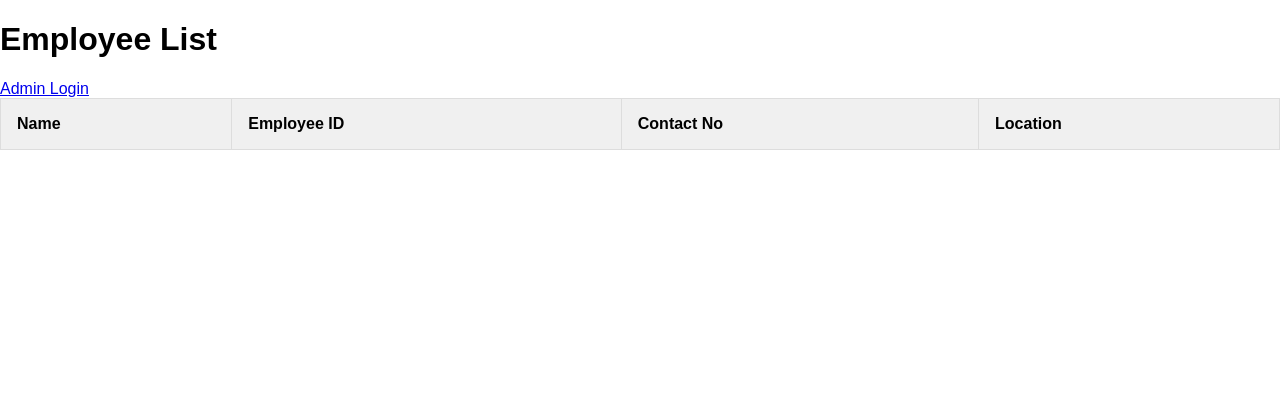
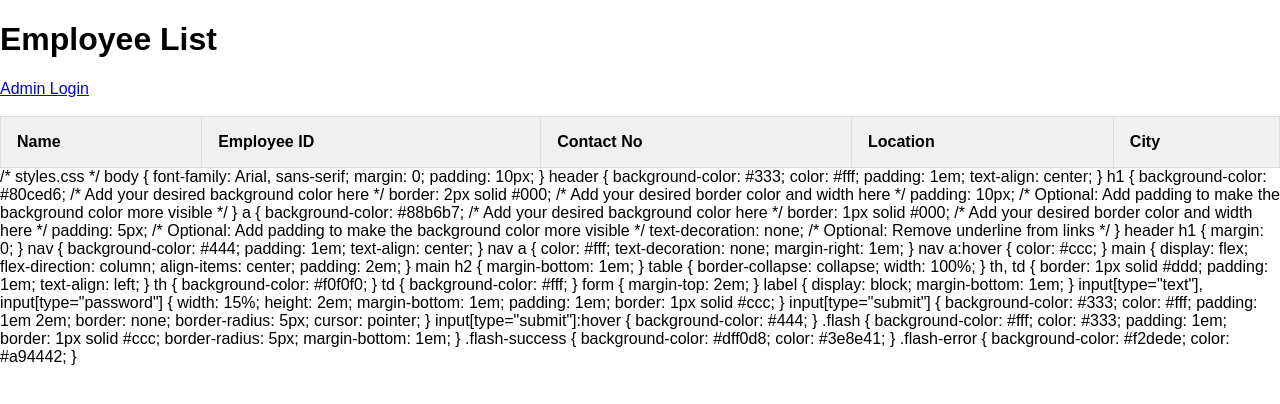
Before and after one commit to ManishKumar-Maganlal/Database, a Flask app: page / in a window 1280 px wide. Shown: the top 404 px of the page. Run offline with Flask 3, Linux system fonts and the light colour scheme; data that the repository does not hold is empty.

Commit message:
Add files via upload

```diff
--- a/templates/index.html
+++ b/templates/index.html
@@ -9,12 +9,15 @@
 <body>
     <h1>Employee List</h1>
     <a href="/login">Admin Login</a>
+    <br>
+    <br>
     <table border="1">
         <tr>
             <th>Name</th>
             <th>Employee ID</th>
             <th>Contact No</th>
             <th>Location</th>
+            <th>City</th>
         </tr>
         {% for employee in employees %}
         <tr>
@@ -22,8 +25,144 @@
             <td>{{ employee['employee_id'] }}</td>
             <td>{{ employee['contact_no'] }}</td>
             <td>{{ employee['location'] }}</td>
+            <td>{{ employee['city'] }}</td>
         </tr>
         {% endfor %}
     </table>
 </body>
 </html>
+
+
+
+
+
+
+/* styles.css */
+
+body {
+    font-family: Arial, sans-serif;
+    margin: 0;
+    padding: 10px;
+}
+
+
+
+header {
+    background-color: #333;
+    color: #fff;
+    padding: 1em;
+    text-align: center;
+}
+
+h1 {
+    background-color: #80ced6; /* Add your desired background color here */
+    border: 2px solid #000; /* Add your desired border color and width here */
+    padding: 10px; /* Optional: Add padding to make the background color more visible */
+}
+
+a {
+    background-color: #88b6b7; /* Add your desired background color here */
+    border: 1px solid #000; /* Add your desired border color and width here */
+    padding: 5px; /* Optional: Add padding to make the background color more visible */
+    text-decoration: none; /* Optional: Remove underline from links */
+}
+
+
+header h1 {
+    margin: 0;
+}
+
+nav {
+    background-color: #444;
+    padding: 1em;
+    text-align: center;
+}
+
+nav a {
+    color: #fff;
+    text-decoration: none;
+    margin-right: 1em;
+}
+
+nav a:hover {
+    color: #ccc;
+}
+
+main {
+    display: flex;
+    flex-direction: column;
+    align-items: center;
+    padding: 2em;
+}
+
+main h2 {
+    margin-bottom: 1em;
+}
+
+table {
+    border-collapse: collapse;
+    width: 100%;
+}
+
+th, td {
+    border: 1px solid #ddd;
+    padding: 1em;
+    text-align: left;
+}
+
+th {
+    background-color: #f0f0f0;
+}
+
+td {
+    background-color: #fff;
+}
+
+form {
+    margin-top: 2em;
+}
+
+label {
+    display: block;
+    margin-bottom: 1em;
+}
+
+input[type="text"], input[type="password"] {
+    width: 15%;
+    height: 2em;
+    margin-bottom: 1em;
+    padding: 1em;
+    border: 1px solid #ccc;
+}
+
+input[type="submit"] {
+    background-color: #333;
+    color: #fff;
+    padding: 1em 2em;
+    border: none;
+    border-radius: 5px;
+    cursor: pointer;
+}
+
+input[type="submit"]:hover {
+    background-color: #444;
+}
+
+.flash {
+    background-color: #fff;
+    color: #333;
+    padding: 1em;
+    border: 1px solid #ccc;
+    border-radius: 5px;
+    margin-bottom: 1em;
+}
+
+.flash-success {
+    background-color: #dff0d8;
+    color: #3e8e41;
+}
+
+.flash-error {
+    background-color: #f2dede;
+    color: #a94442;
+}
```
Also changed, not shown: templates/admin.html (+41 -4 lines).
